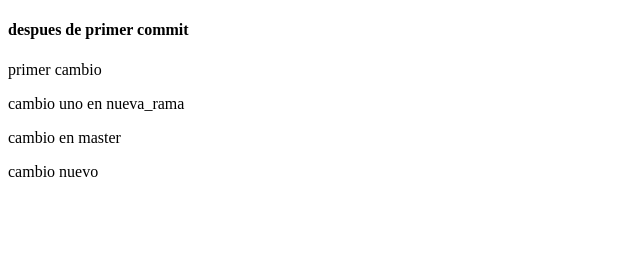
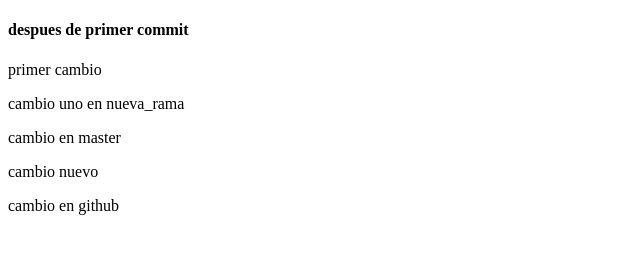
Before and after one commit to MiguelNefle1/repo_23059, a plain HTML site: page index.html in a window 1280 px wide. Shown: the whole page, without its empty margins (0-640 px from the left). Drawn offline with Linux system fonts and the light colour scheme.

Commit message:
cambio en github

```diff
--- a/index.html
+++ b/index.html
@@ -12,5 +12,6 @@
     <p>cambio uno en nueva_rama</p>
     <p>cambio en master</p>
     <p>cambio nuevo</p>
+    <p>cambio en github</p>
 </body>
 </html>
```
